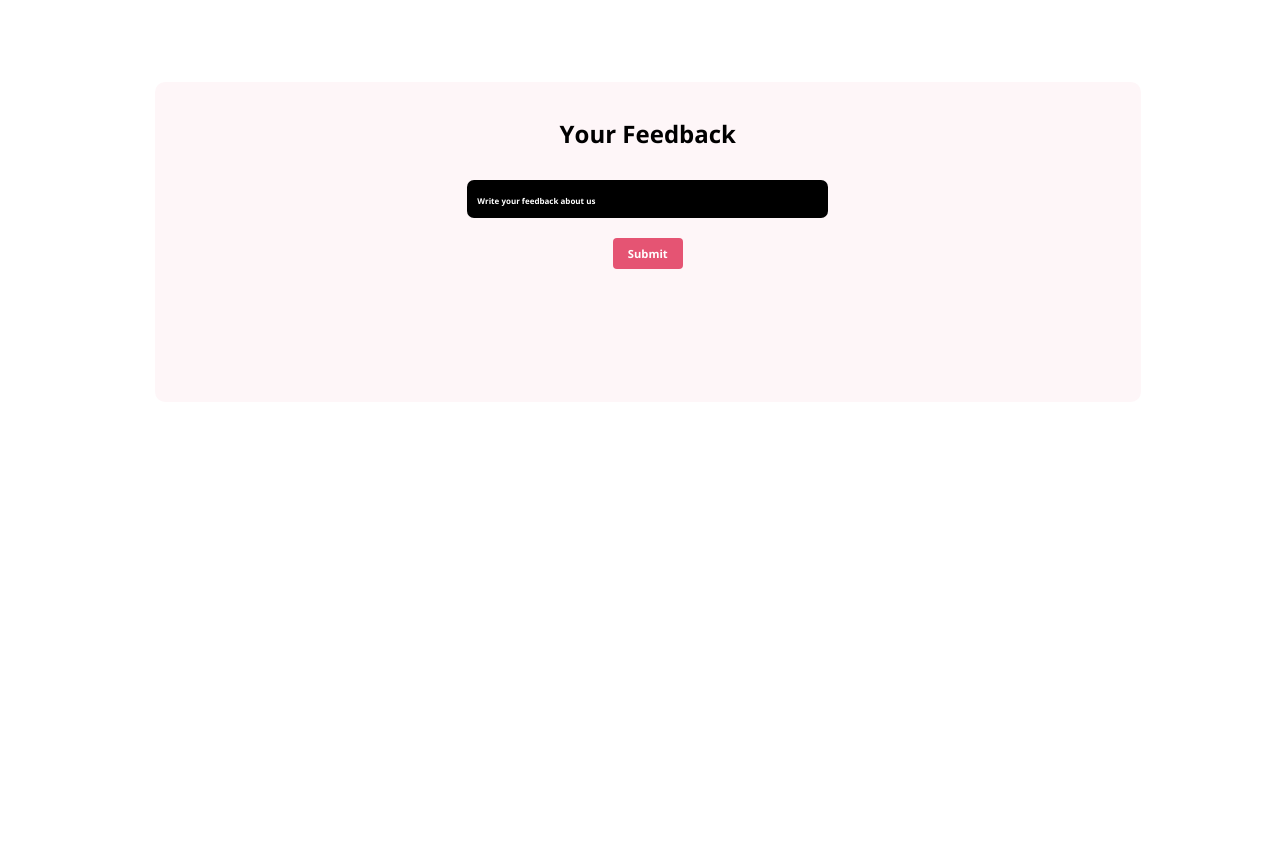
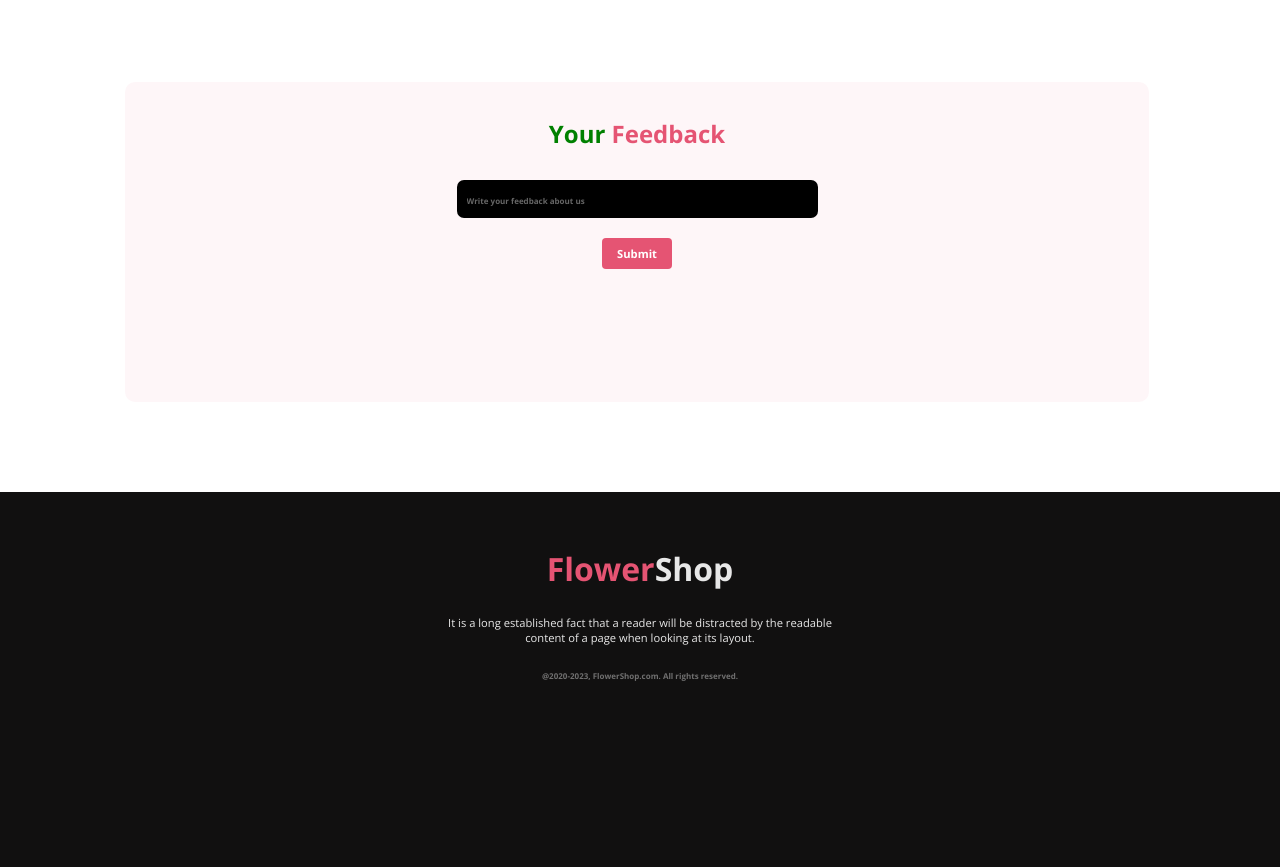
Before and after one commit to mashuq0068/assignment-project-flower-shop, a plain HTML site: page index.html in a window 1280 px wide. Shown: the part 2845-3712 px from the top of the page. Before the commit the page ends 3247 px from the top, so only its background shows below. Drawn offline with nearby package versions, Linux system fonts and the light colour scheme.

Commit message:
added the footer and some changes

```diff
--- a/index.html
+++ b/index.html
@@ -157,7 +157,7 @@
         </section>
         <section class="feedback-container">
             <div class="feedback-text">
-                <h1 class="feedback-title">Your Feedback</h1>
+                <h1 class="feedback-title">Your <span class="feedback-span">Feedback</span></h1>
             </div>
             <div class="feedback-form-text">
                <input type="text" placeholder="Write your feedback about us" >
@@ -171,5 +171,18 @@
 
 
     </main>
+    <footer>
+        <div class="footer-container">
+            <h1 class="footer-title">
+                <span class="flower">Flower</span>Shop
+            </h1>
+            <p class="footer-paragraph">
+                It is a long established fact that a reader will be distracted by the readable <br>content of a page when looking at its layout.
+            </p>
+            <p class="footer-info">
+                @2020-2023, FlowerShop.com. All rights reserved.
+            </p>
+        </div>
+    </footer>
 </body>
 </html>
--- a/style.css
+++ b/style.css
@@ -188,7 +188,7 @@ font-family: 'Open Sans', sans-serif;
    gap:10px;
    justify-content:center;
    width: 70%;
-   margin-left:190px;
+   margin-left:160px;
    border-radius: 5px;
    margin-top:40px;
 }
@@ -205,7 +205,7 @@ font-family: 'Open Sans', sans-serif;
    margin-top:30px;
 }
 .leatest-deals-picture-container{
-  margin-left:160px;
+  margin-left:130px;
   margin-top: 0px;
 
 
@@ -263,13 +263,18 @@ input[type="submit"]{
    margin-top:80px;
    background: rgba(229, 84, 115, 0.05);
    height:40vh ;
-   width:77%;
-   margin-left:155px;
+   width:80%;
+   margin-left:125px;
    border-radius:10px;
 }
 .feedback-title{
    text-align: center;
    padding-top:35px;
+   color: green;
+
+}
+.feedback-span{
+   color: #E55473;
 }
 input[type="text"]{
    padding:10px 190px 10px 10px;
@@ -294,4 +299,32 @@ input[type="text"]{
 input[type="text"]::placeholder{
    color:white;
    font-weight: 510;
+   color: rgba(255, 255, 255, 0.40)
 }
+.footer-container{
+   height:40vh;
+   margin-top:90px;
+   background-color: #111010;
+   padding-top:55px;
+}
+.footer-title{
+   text-align: center;
+   color: rgba(255, 255, 255, 0.90);
+}
+.flower{
+   color: #E55473;
+}
+.footer-paragraph{
+   text-align: center;
+   color: rgba(255, 255, 255, 0.90);
+   margin-top:25px;
+   font-size:0.7rem;
+   font-weight:1.5rem;
+}
+.footer-info{
+  text-align: center;
+  font-size:0.5rem;
+  font-weight: 510;
+  margin-top:25px;
+  color: rgba(255, 255, 255, 0.40);
+}
```
